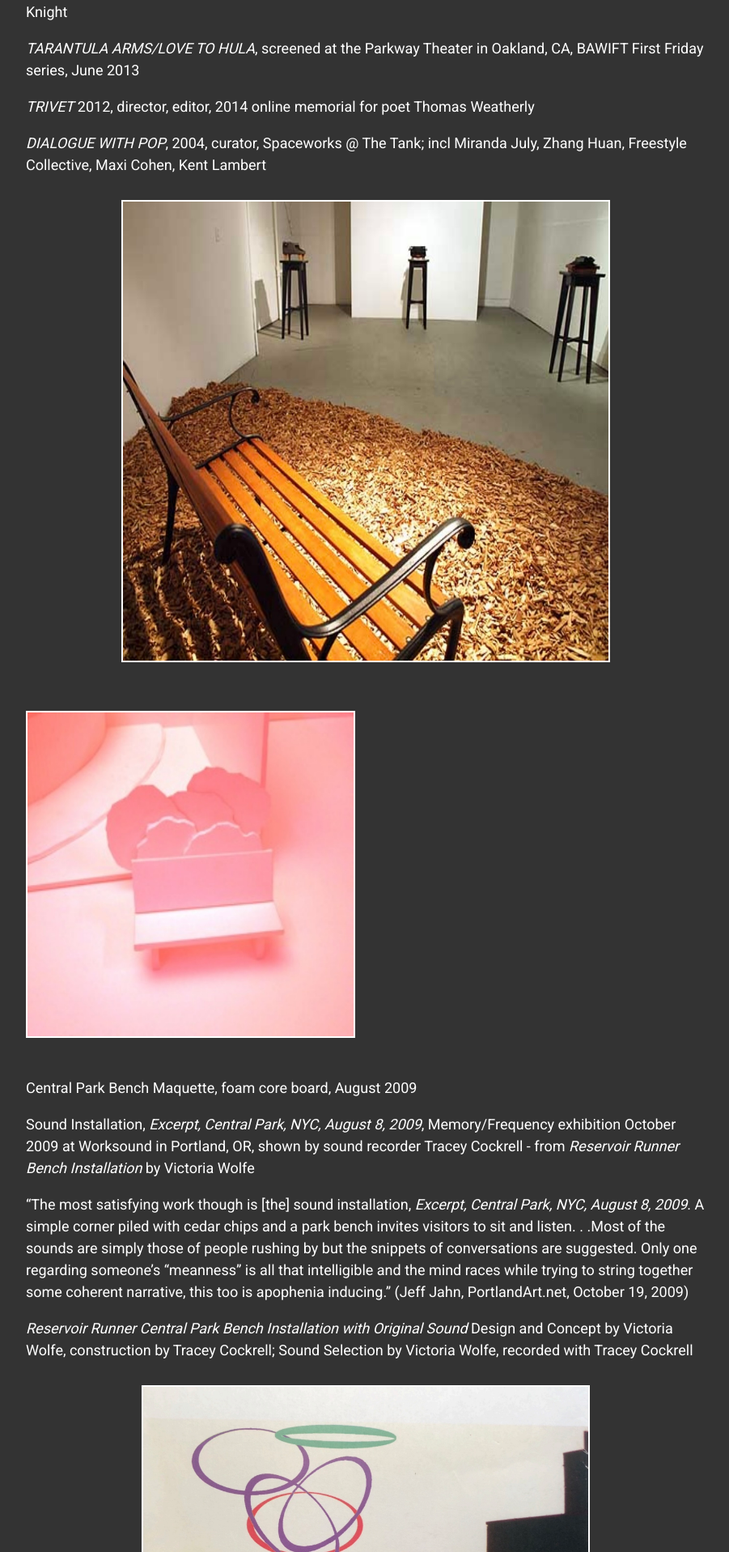
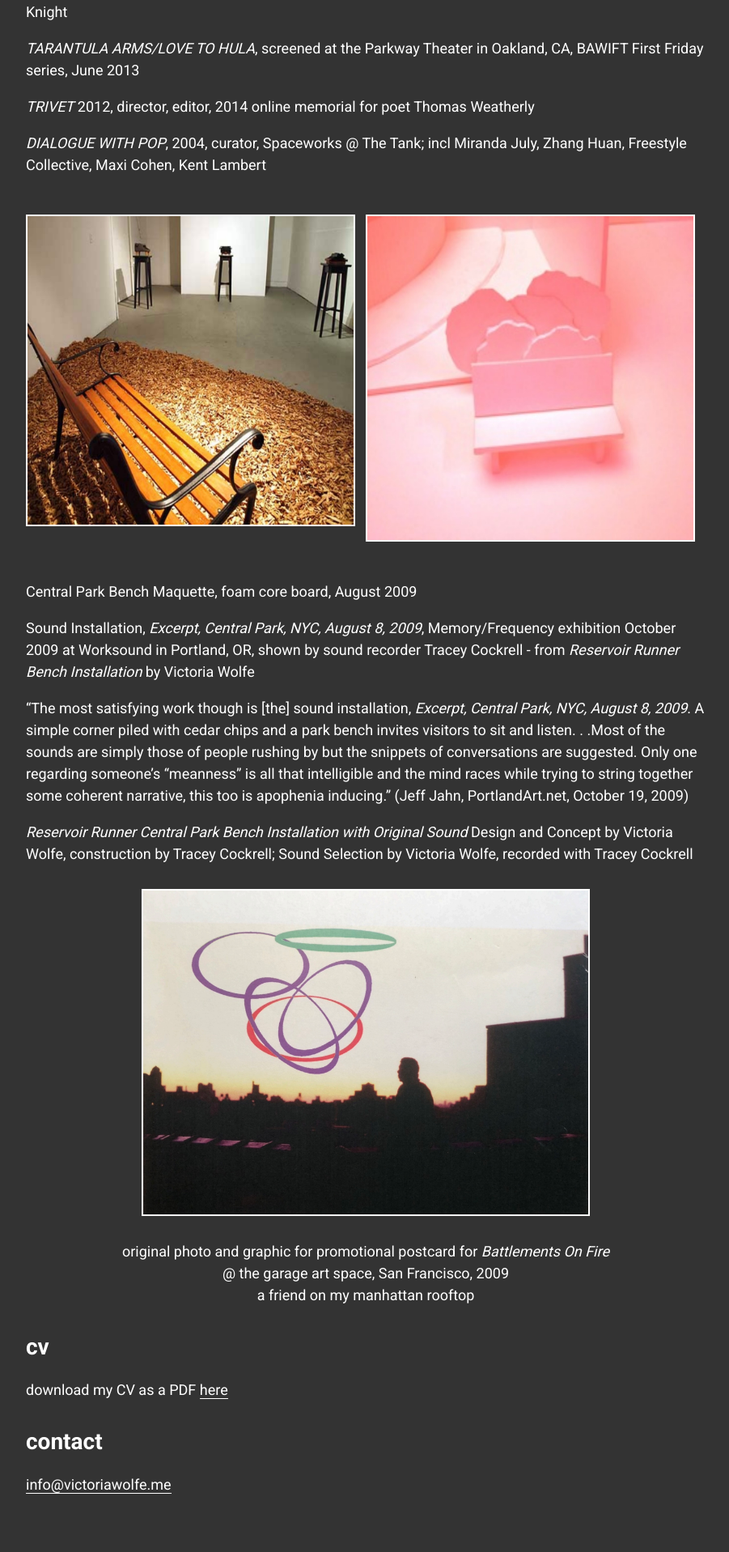
Before and after one commit to minicreative/victoriawolfe, a Jekyll site: the page built from index.md, in a window 1280 px wide. Shown: the part 2856-4773 px from the top of the page at 81% size, without its empty margins (188-1089 px from the left). Built offline with Jekyll 4.4.1, drawn with Linux system fonts in a browser that asks for light colours.

Commit message:
images side by side

```diff
--- a/index.md
+++ b/index.md
@@ -84,7 +84,7 @@ All of my time-based art came from a desire to include video projection in my pl
 
 *DIALOGUE WITH POP*, 2004, curator, Spaceworks @ The Tank; incl Miranda July, Zhang Huan, Freestyle Collective, Maxi Cohen, Kent Lambert
 
-<img src="uploads/Work1.jpg" class="large" />
+<img src="uploads/Work1.jpg" class="half" />
 <img src="uploads/Work2.jpg" class="half" />
 
 Central Park Bench Maquette, foam core board, August 2009
```
